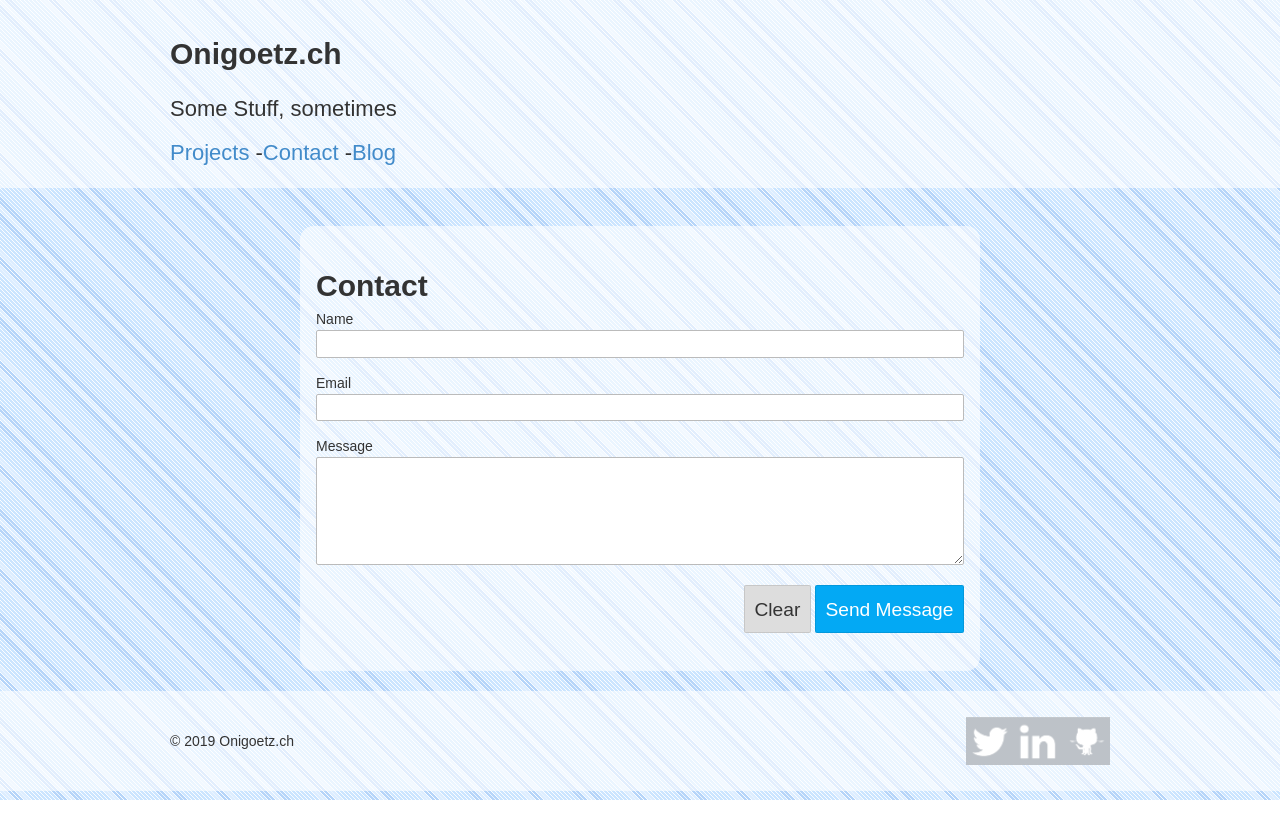
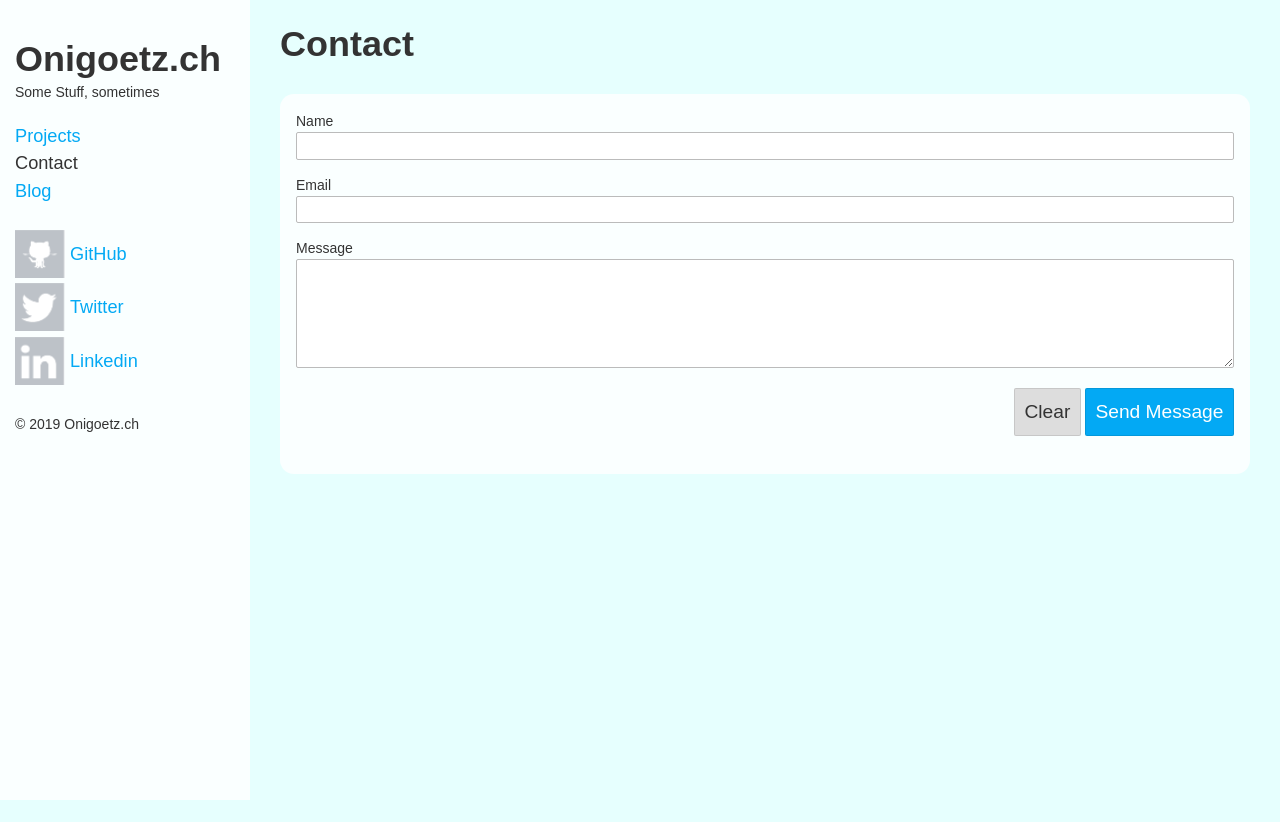
Before and after one commit to onigoetz/onigoetz.github.io, a Gatsby site: page /contact in a window 1280 px wide. Before the commit the page ends 800 px from the top, so only its background shows below. Built offline with nearby package versions, Linux system fonts and the light colour scheme; Gatsby itself is replaced by a stand-in of ours.

Commit message:
Left column navigation

```diff
--- a/css/base.css
+++ b/css/base.css
@@ -3,12 +3,12 @@
   }
 
 a {
-	color:#428bca;
+	color:#03A9F4;
 	text-decoration:none
 }
 
 a:hover,a:focus {
-	color:#2a6496;
+	color:#03A9F4;
 	text-decoration:underline
 }
 
@@ -20,12 +20,12 @@
 
 /* https://drewish.com/tools/vertical-rhythm/ numbers : 14 - 22 - 36,30,22,20,18,16 */
 p, ul, ol { font-size: 1em; /* 14px */ line-height: 1.5714em; /* 22px */ margin: 0 0 1.5714em 0; }
-h1 { font-size: 2.5714em; /* 36px */ line-height: 1.2222em; /* 44px */ margin-top: 0.6111em; margin-bottom: 0.0000em; }
-h2 { font-size: 2.1429em; /* 30px */ line-height: 1.4667em; /* 44px */ margin-top: 0.7333em; margin-bottom: 0.0000em; }
-h3, header p { font-size: 1.5714em; /* 22px */ line-height: 1.0000em; /* 22px */ margin-top: 1.0000em; margin-bottom: 0.0000em; }
-h4 { font-size: 1.4286em; /* 20px */ line-height: 1.1000em; /* 22px */ margin-top: 1.1000em; margin-bottom: 0.0000em; }
-h5 { font-size: 1.2857em; /* 18px */ line-height: 1.2222em; /* 22px */ margin-top: 1.2222em; margin-bottom: 0.0000em; }
-h6 { font-size: 1.1429em; /* 16px */ line-height: 1.3750em; /* 22px */ margin-top: 1.3750em; margin-bottom: 0.0000em; }
+h1 { font-size: 2.5714em; /* 36px */ line-height: 1.2222em; /* 44px */ margin-top: 0.6111em; margin-bottom: 0; }
+h2 { font-size: 2.1429em; /* 30px */ line-height: 1.4667em; /* 44px */ margin-top: 0.7333em; margin-bottom: 0; }
+h3 { font-size: 1.5714em; /* 22px */ line-height: 1.0000em; /* 22px */ margin-top: 1.0000em; margin-bottom: 0; }
+h4 { font-size: 1.4286em; /* 20px */ line-height: 1.1000em; /* 22px */ margin-top: 1.1000em; margin-bottom: 0; }
+h5 { font-size: 1.2857em; /* 18px */ line-height: 1.2222em; /* 22px */ margin-top: 1.2222em; margin-bottom: 0; }
+h6 { font-size: 1.1429em; /* 16px */ line-height: 1.3750em; /* 22px */ margin-top: 1.3750em; margin-bottom: 0; }
 
 small { font-size: 0.7em; color:#777;}
 
--- a/css/layout.css
+++ b/css/layout.css
@@ -2,7 +2,7 @@
  * Main Style
  */
  body {
-	background: url("../static/img/bg.gif") fixed;
+	background: #e6fffe;
 	color:#333;
 
     font-family: sans-serif;
@@ -13,13 +13,9 @@
 /*
 ** Layout
 */
-header, footer, article.post, .well, .Page {
+article.post, .well, .Page {
 	background:#fff;
-	background: rgba(255,255,255, 0.6);
-}
-
-header {
-	padding-bottom:1em;
+	background: rgba(255,255,255, 0.8);
 }
 
 h1 + p {
@@ -36,14 +32,6 @@
 	max-width:700px;
 }
 
-footer .container {
-	padding:26px 10px;
-}
-
-footer p {
-	margin:13px 0;
-}
-
 /*
  * Sticky Footer
  */
@@ -53,34 +41,79 @@
     min-height: 100%;
     height: auto !important;
     height: 100%;
-    margin-bottom: -120px;
 }
 div#wrapper > .container {
 	padding-bottom:120px;
 }
-footer { height: 100px; margin-top:20px; }
+
+.Link--active {
+	color: #333;
+}
+
+aside {
+	background: rgba(255,255,255, 0.8);
+}
+
+aside a {
+	display: block;
+}
+
+aside ul {
+	list-style-type: none;
+	margin: 0;
+	margin-bottom: 2em;
+	padding: 0;
+}
+
+aside ul li {
+	font-size: 1.3em;
+	margin-bottom: 0.3em;
+}
+
+@media (min-width: 720px) {
+
+	html {
+		padding-left: 280px;
+		padding-right: 30px;
+	}
+
+	aside {
+		overflow-y: auto;
+		overflow-x: none;
+
+		position: absolute;
+		top: 0;
+		left: 0;
+		bottom: 0;
+
+		width: 250px;
+		padding: 15px;
+	}
+}
 
 
 /*
  * Social buttons
  */
-.social {
-	float:right;
-}
-.social .buttons a {
+.SocialButtons a {
 	display:inline-block;
 	background-image: url("../static/img/social-enfuzed.png");
 	background-size: 230px 110px;
 	width:48px;
 	height:48px;
 	text-decoration:none;
+
+	padding-left: 55px;
+	line-height: 48px;
 }
 
-.social .buttons a.twitter 		 {background-position:-61px -60px}
-.social .buttons a.twitter:hover {background-position:-61px 0}
-.social .buttons a.gplus 	 	 {background-position:-181px -60px}
-.social .buttons a.gplus:hover 	 {background-position:-181px 0}
-.social .buttons a.linkedin		 {background-position:-121px -60px}
-.social .buttons a.linkedin:hover{background-position:-121px 0}
-.social .buttons a.github  		 {background-position:-1px -60px}
-.social .buttons a.github:hover  {background-position:-1px 0}
+.SocialButtons a:hover {
+	text-decoration: underline;
+}
+
+.SocialButtons a.twitter 		 {background-position:-61px -60px}
+.SocialButtons a.twitter:hover {background-position:-61px 0}
+.SocialButtons a.linkedin		 {background-position:-121px -60px}
+.SocialButtons a.linkedin:hover{background-position:-121px 0}
+.SocialButtons a.github  		 {background-position:-1px -60px}
+.SocialButtons a.github:hover  {background-position:-1px 0}
--- a/css/projects.css
+++ b/css/projects.css
@@ -17,12 +17,10 @@
 
 /* project item */
 .project {
-	background: rgba(255,255,255,.7);
-	padding:.2rem .5rem .2rem 1rem;
-	margin:1.5em 0 0 0;
+	background: rgba(255,255,255, 0.8);
+	padding: .2rem .5rem .2rem 1rem;
+	margin: 1.5em 0 0 0;
 
-	-webkit-border-radius: 1rem;
-	-moz-border-radius: 1rem;
 	border-radius: 1rem;
 }
 
--- a/src/components/Layout.js
+++ b/src/components/Layout.js
@@ -1,44 +1,71 @@
 import React from "react";
-import { Link } from "gatsby"
-import {Helmet} from "react-helmet";
+import { Link } from "gatsby";
+import { Helmet } from "react-helmet";
 
 import "../../css/style.css";
 
-export default ({title, children}) => {
-    return <>
-        <Helmet>
-            <title>
-                {title ? `${title} · Onigoetz.ch` : `Onigoetz.ch`}
-            </title>
-            <meta name="viewport" content="initial-scale=1.0, width=device-width" />
-        </Helmet>
-        <div id="wrapper">
-            <header>
-                <div className="container">
-                    <h2>Onigoetz.ch</h2>
-                    <p>Some Stuff, sometimes</p>
-                    <p>
-                        <Link to="/" className="Link" activeClassName="Link--active">Projects</Link> -
-                        <Link to="/contact" className="Link" activeClassName="Link--active">Contact</Link> -
-                        <Link to="/blog" className="Link" activeClassName="Link--active">Blog</Link>
-                    </p>
-                </div>
-            </header>
+export default ({ title, children }) => {
+  return (
+    <>
+      <Helmet>
+        <title>{title ? `${title} · Onigoetz.ch` : `Onigoetz.ch`}</title>
+        <meta name="viewport" content="initial-scale=1.0, width=device-width" />
+      </Helmet>
+      <aside>
+        <h1>Onigoetz.ch</h1>
+        <p>Some Stuff, sometimes</p>
+        <ul>
+          <li>
+            <Link to="/" className="Link" activeClassName="Link--active">
+              Projects
+            </Link>
+          </li>
+          <li>
+            <Link to="/contact" className="Link" activeClassName="Link--active">
+              Contact
+            </Link>
+          </li>
+          <li>
+            <Link to="/blog" className="Link" activeClassName="Link--active">
+              Blog
+            </Link>
+          </li>
+        </ul>
 
-            <div className="container content">{children}</div>
-        </div>
+        <ul className="SocialButtons">
+          <li>
+            <a
+              href="https://github.com/onigoetz"
+              className="github"
+              title="Github Profile"
+            >
+              GitHub
+            </a>
+          </li>
+          <li>
+            <a
+              href="http://twitter.com/onigoetz"
+              className="twitter"
+              title="Twitter Profile"
+            >
+              Twitter
+            </a>
+          </li>
+          <li>
+            <a
+              href="http://ch.linkedin.com/in/stephanegoetz"
+              className="linkedin"
+              title="LinkedIn profile"
+            >
+              Linkedin
+            </a>
+          </li>
+        </ul>
 
-        <footer className="bs-footer" role="contentinfo">
-            <div className="container">
-                <div className="social">
-                    <div className="buttons">
-                        <a href="http://twitter.com/onigoetz" className="twitter" title="Twitter Profile">&nbsp;</a>
-                        <a href="http://ch.linkedin.com/in/stephanegoetz" className="linkedin" title="LinkedIn profile">&nbsp;</a>
-                        <a href="https://github.com/onigoetz" className="github" title="Github Profile">&nbsp;</a>
-                    </div>
-                </div>
-                <p>&copy; {new Date().getFullYear()} Onigoetz.ch</p>
-            </div>
-        </footer>
+        <p class="Copyright">&copy; {new Date().getFullYear()} Onigoetz.ch</p>
+      </aside>
+
+      <div className="content">{children}</div>
     </>
-}
+  );
+};
--- a/src/components/hero.module.css
+++ b/src/components/hero.module.css
@@ -12,6 +12,7 @@
     */
     height: 61.8vh;
     max-height: 400px;
+    margin: 0 -30px;
   }
 
   .heroDetails {
--- a/src/pages/contact.js
+++ b/src/pages/contact.js
@@ -5,15 +5,20 @@
   render() {
     return (
       <Layout title="Contact">
+        <h1>Contact</h1>
         <div className="Page">
-          <h2>Contact</h2>
           <form
             name="contact"
-            method="post"
+            method="POST"
             data-netlify="true"
             data-netlify-honeypot="bot-field"
             className="Form"
           >
+            <p style={{ display: "none" }}>
+              <label>
+                Don’t fill this out if you're human: <input name="bot-field" />
+              </label>
+            </p>
             <div className="Form__field">
               <label htmlFor="name">Name</label>
               <input className="Input" type="text" name="name" id="name" />
```
Also changed, not shown: 1 other file.
